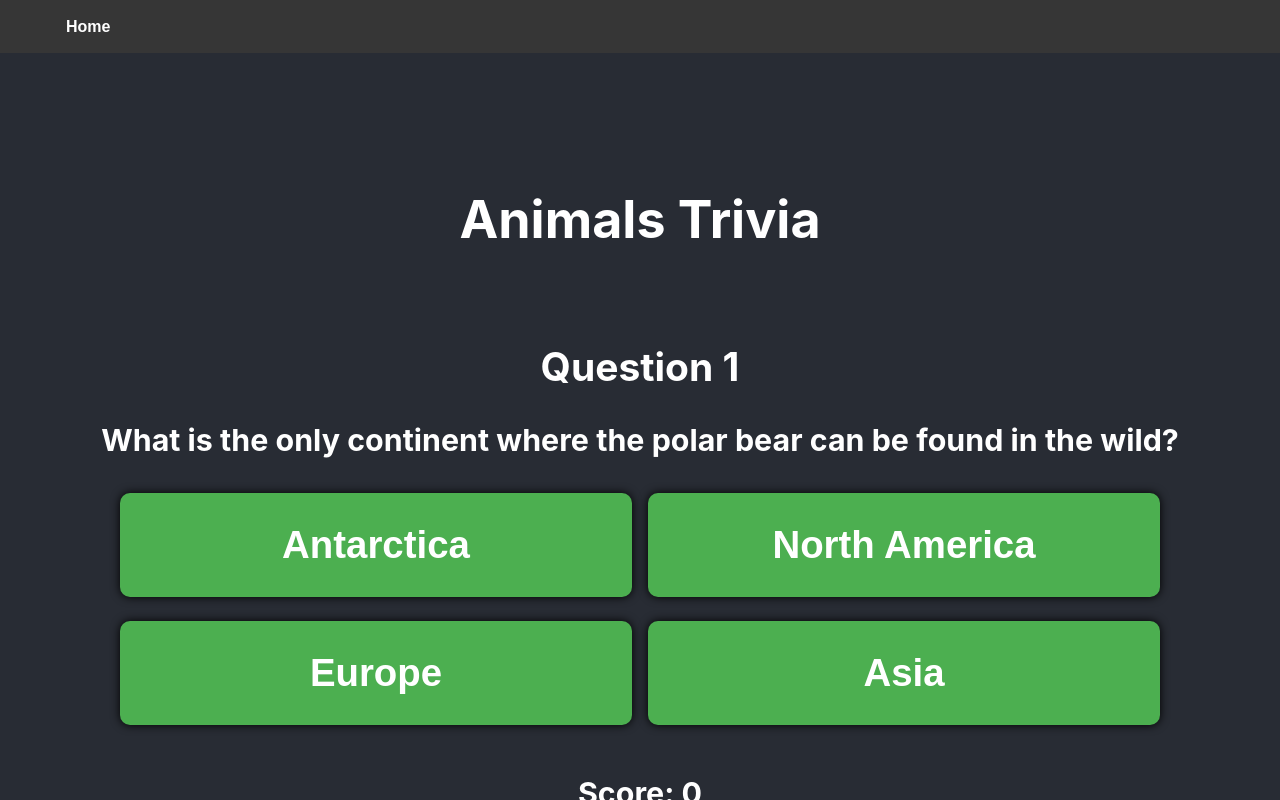
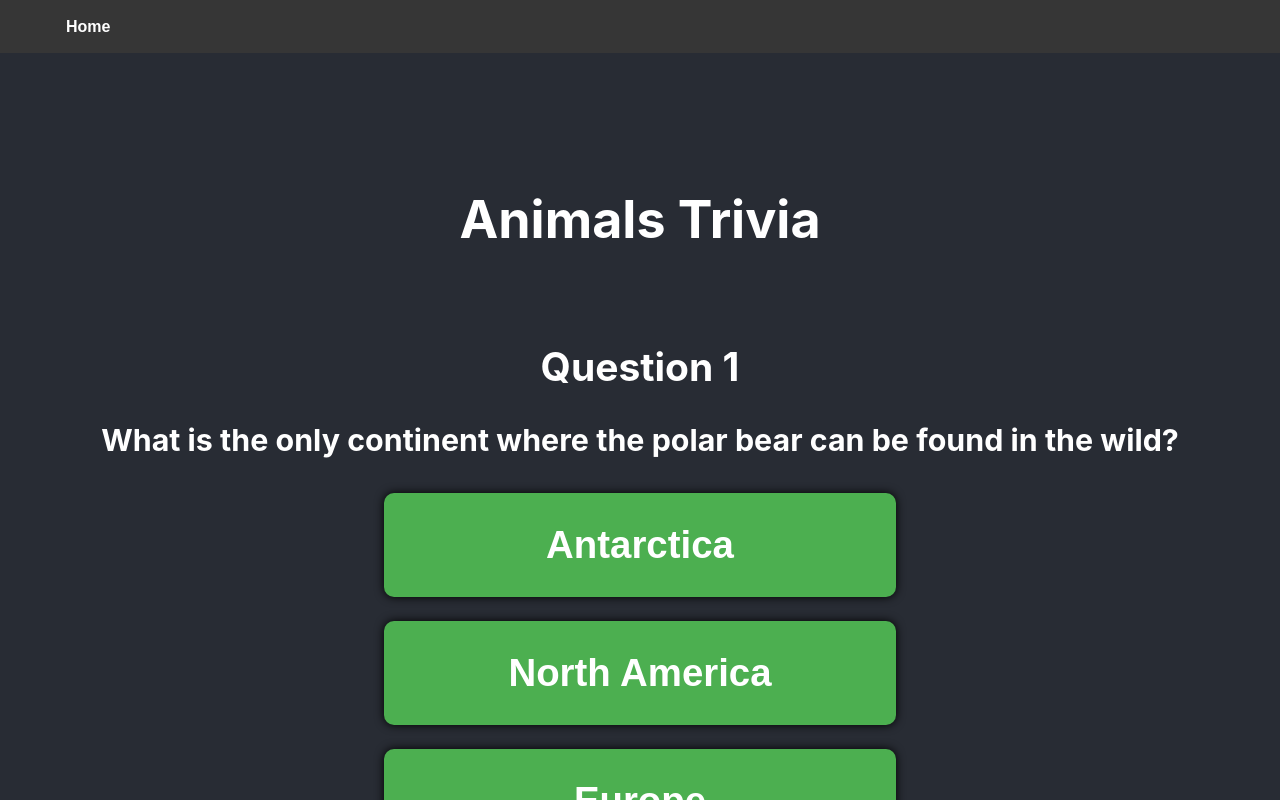
Before and after one commit to Lyreca/trivia-game, a React (Create React App) app: page / in a window 1280 px wide. Both pictures are taken after a click on the button "Animals". Shown: the top 800 px of the page. Built offline with nearby package versions, Linux system fonts and the light colour scheme.

Commit message:
fixed wrong selector name

```diff
--- a/src/styles/App.css
+++ b/src/styles/App.css
@@ -47,7 +47,7 @@
   color: white;
 }
 
-.Quiz-answers {
+.App-answers {
   display: flex;
   flex-direction: column;
   align-items: center;
```
